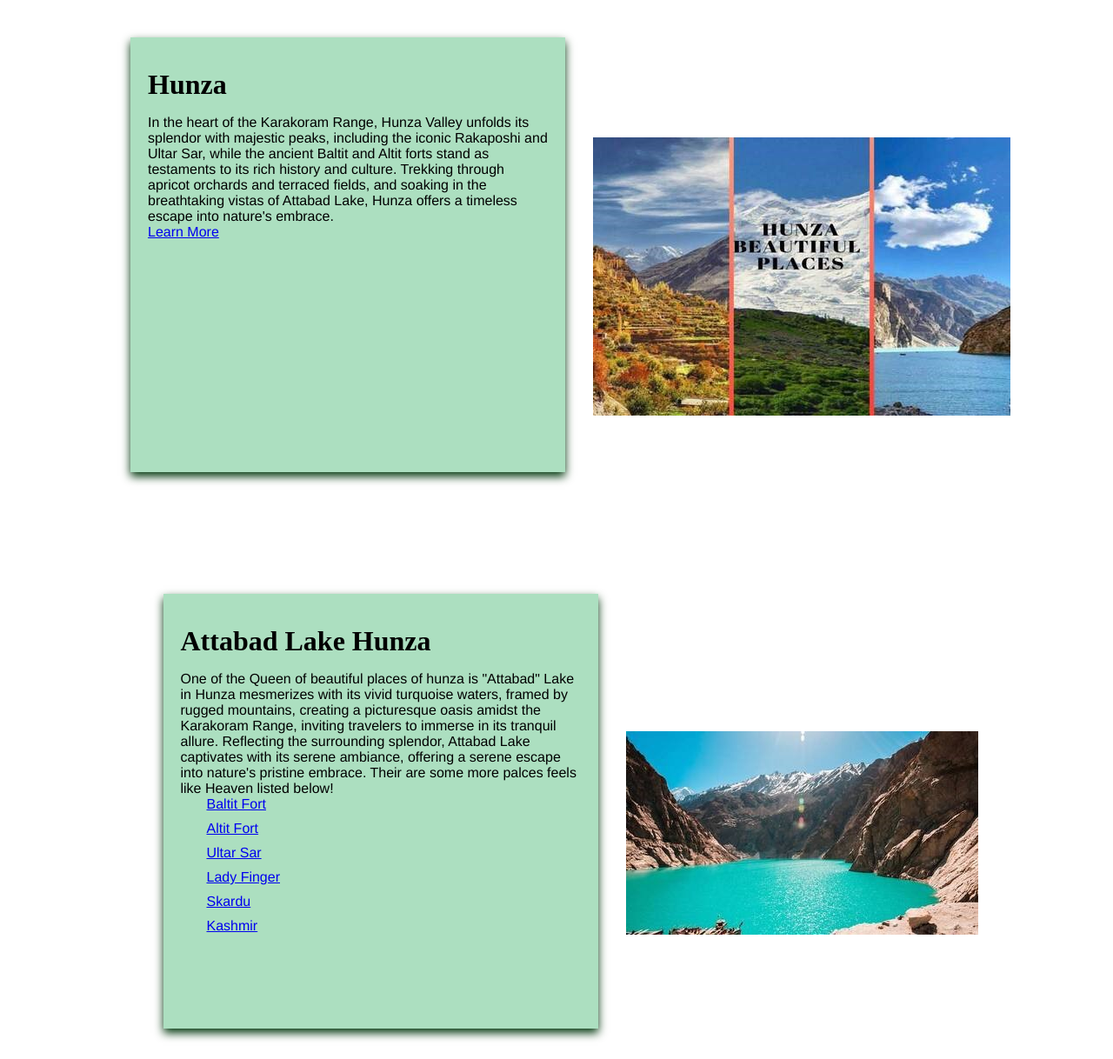
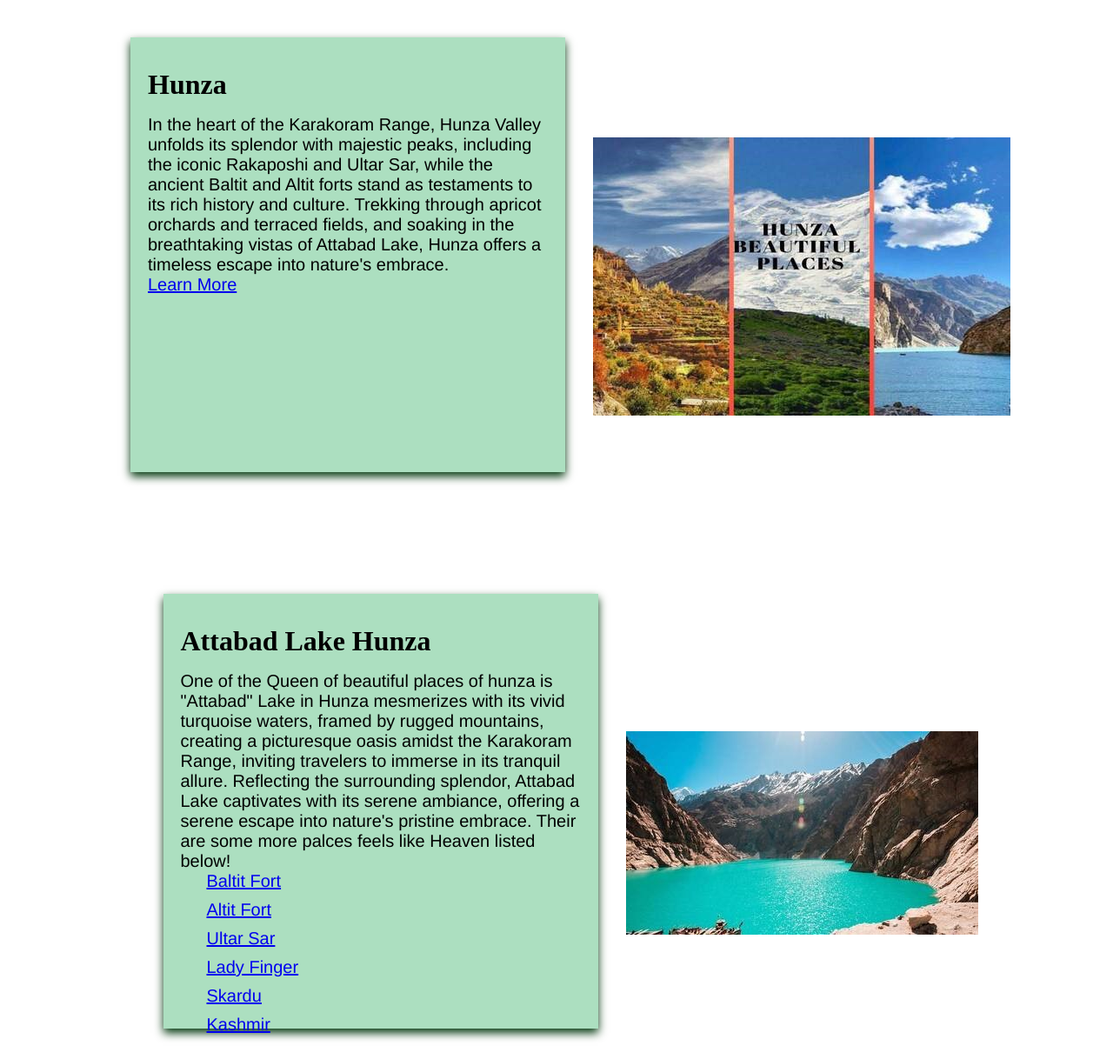
Before and after one commit to AlizayAyesha/Pakistan-Tourism-Website, a plain HTML site: page index.html in a window 1280 px wide. Shown: the part 802-2020 px from the top of the page at 87% size. Drawn offline with Linux system fonts and the light colour scheme.

Commit message:
changed the style of the festure section

```diff
--- a/index.html
+++ b/index.html
@@ -31,7 +31,7 @@
     </main>
 <!-- feature section -->
 <section class="card">
-    <div class="card-content">
+    <div class="card-content" style="font-size:20px">
         <h1>Hunza</h1>
         <p>
             In the heart of the Karakoram Range, Hunza Valley unfolds its splendor with majestic peaks, including the iconic Rakaposhi and Ultar Sar, while the ancient Baltit and Altit forts stand as testaments to its rich history and culture. Trekking through apricot orchards and terraced fields, and soaking in the breathtaking vistas of Attabad Lake, Hunza offers a timeless escape into nature's embrace.
@@ -46,7 +46,7 @@
 </section>
 
 <section class="card">
-    <div class="card-content">
+    <div class="card-content" style="font-size:20px">
         <h1>Attabad Lake Hunza</h1>
         <p>One of the Queen of beautiful places of hunza is "Attabad" Lake in Hunza mesmerizes with its vivid turquoise waters, framed by rugged mountains, creating a picturesque oasis amidst the Karakoram Range, inviting travelers to immerse in its tranquil allure. Reflecting the surrounding splendor, Attabad Lake captivates with its serene ambiance, offering a serene escape into nature's pristine embrace.
         Their are some more palces feels like Heaven listed below!
```
